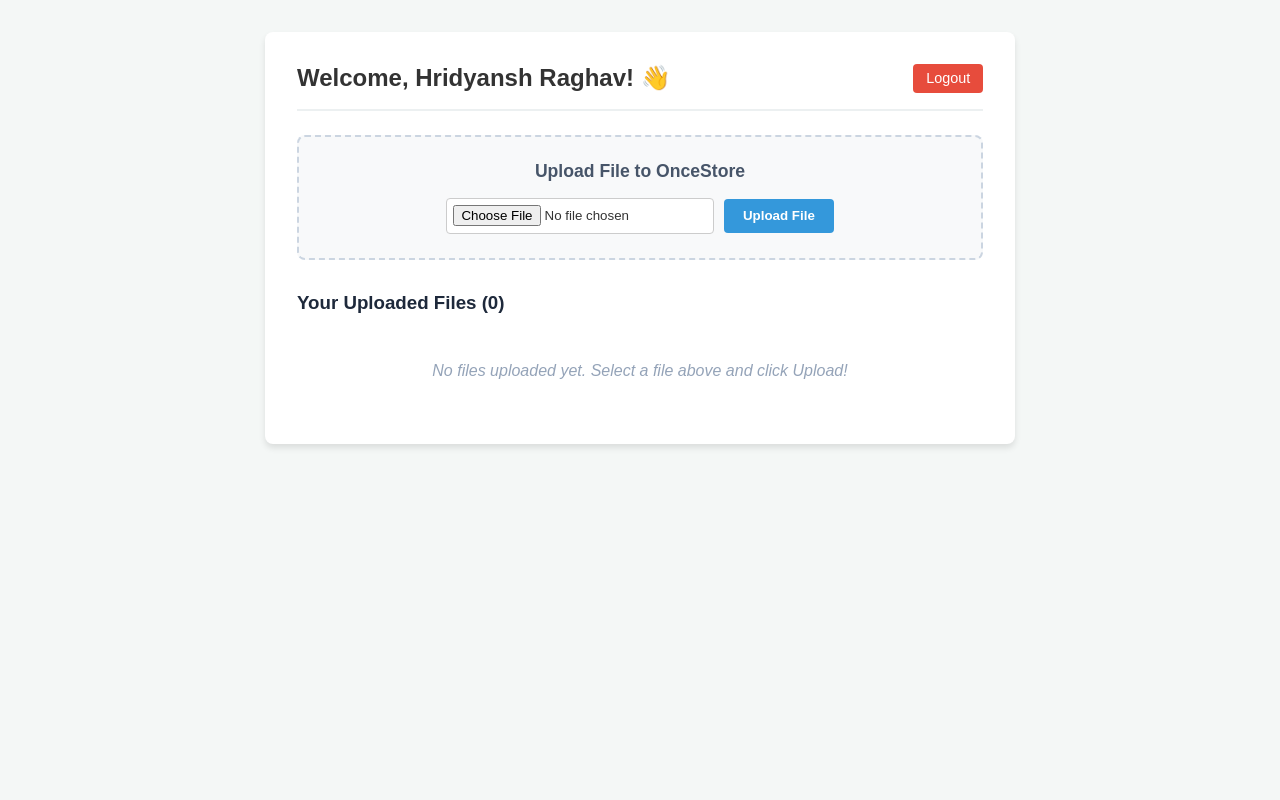
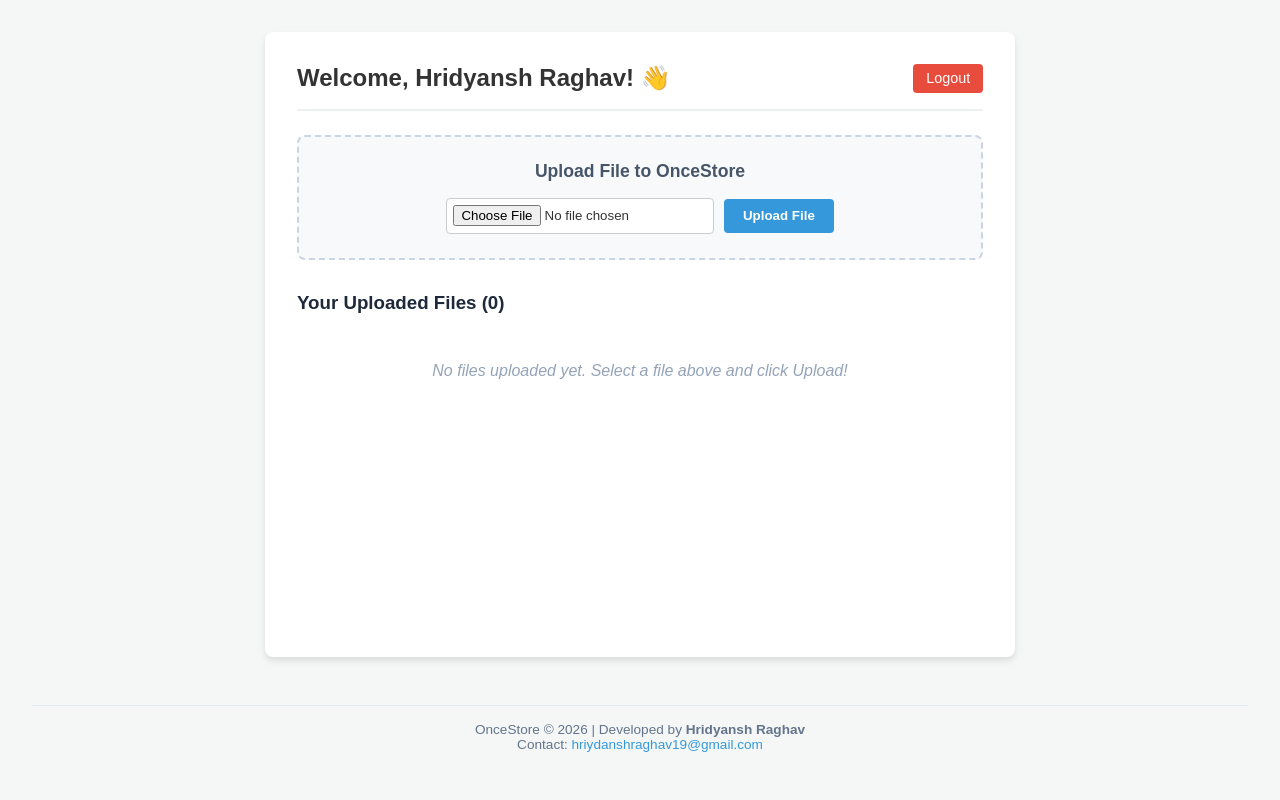
Before and after one commit to HridyanshRaghav/OnceStore, a Flask app: page /dashboard in a window 1280 px wide. Run offline with Flask 3, Linux system fonts and the light colour scheme; a user stored in the database is signed in.

Commit message:
updated code

```diff
--- a/templates/dashboard.html
+++ b/templates/dashboard.html
@@ -16,6 +16,9 @@
             background-color: #f4f7f6;
             color: #333;
             padding: 2rem;
+            display: flex;
+            flex-direction: column;
+            min-height: 100vh;
         }
 
         .container {
@@ -25,6 +28,8 @@
             padding: 2rem;
             border-radius: 8px;
             box-shadow: 0 4px 6px rgba(0,0,0,0.1);
+            flex: 1;
+            width: 100%;
         }
 
         .header {
@@ -177,6 +182,19 @@
             margin-bottom: 1rem;
             border-radius: 4px;
         }
+
+        footer {
+            margin-top: 3rem;
+            text-align: center;
+            padding: 1rem;
+            color: #64748b;
+            font-size: 0.85rem;
+            border-top: 1px solid #e2e8f0;
+        }
+        footer a {
+            color: #3498db;
+            text-decoration: none;
+        }
     </style>
 </head>
 <body>
@@ -238,5 +256,11 @@
         </ul>
     </div>
 
+    <!-- Developer Copyright Footer -->
+    <footer>
+        <p>OnceStore &copy; 2026 | Developed by <strong>Hridyansh Raghav</strong></p>
+        <p>Contact: <a href="mailto:hriydanshraghav19@gmail.com">hriydanshraghav19@gmail.com</a></p>
+    </footer>
+
 </body>
 </html>
```
Also changed, not shown: templates/base.html (+23 -0 lines).
